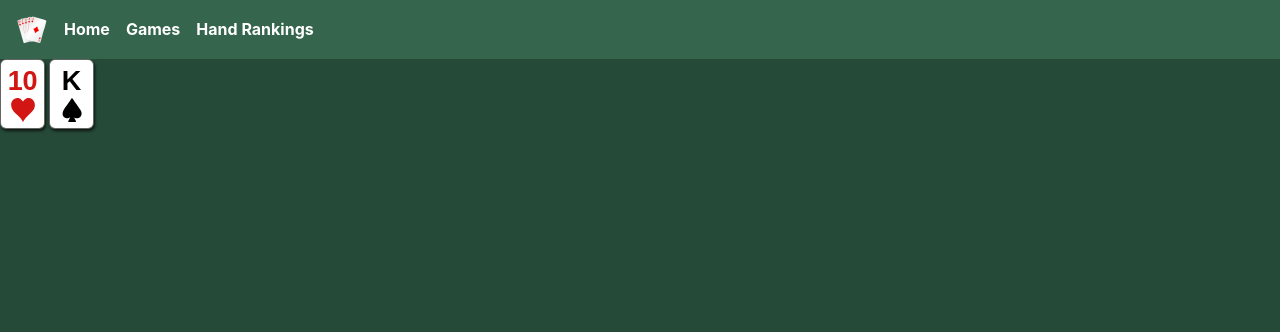
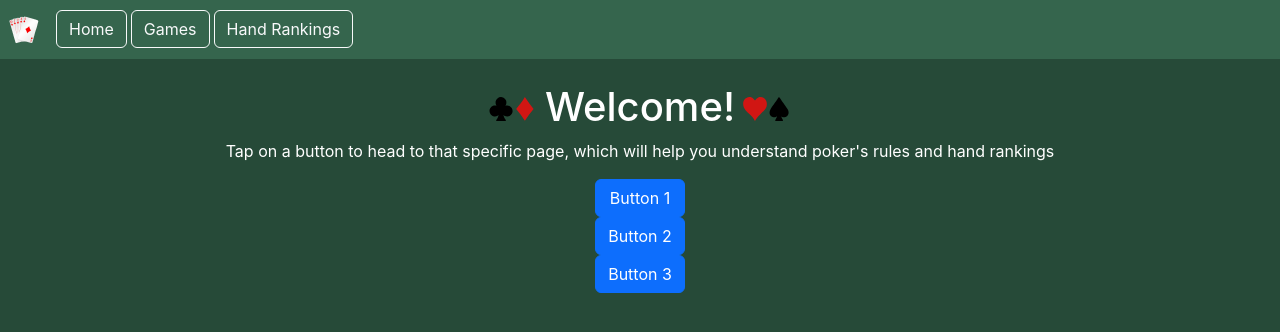
Before and after one commit to AplUSAndmINUS/poker-rules, a React (Create React App) app: page /home in a window 1280 px wide. Shown: the top 332 px of the page. Built offline with nearby package versions, Linux system fonts and the light colour scheme; a web font is replaced by a local one.

Commit message:
checkpoint

```diff
--- a/src/component/layout/layout.tsx
+++ b/src/component/layout/layout.tsx
@@ -1,5 +1,5 @@
 import React from 'react';
-import { Navbar } from 'react-bootstrap';
+import { Button, ButtonGroup, Navbar } from 'react-bootstrap';
 
 import logo from '../../assets/images/poker-hand.png';
 import { StyledAnchor } from './styled';
@@ -7,7 +7,7 @@ import { StyledAnchor } from './styled';
 export const NavBar = () => {
   return (
     <Navbar expand="md" style={{ backgroundColor: "#35654D" }}
-      className="navbar navbar-light sticky-top px-3">
+      className="navbar navbar-light sticky-top px-2">
       {/* <Container>
         <Button
           type="button"
@@ -39,10 +39,18 @@ export const NavBar = () => {
             width="32"
             height="32"
             alt="Poker Reference Guide logo" />
-        </Navbar.Brand>
-        <StyledAnchor className="nav-item nav-link active me-3" href="/home">Home</StyledAnchor>
-        <StyledAnchor className="nav-item nav-link me-3" href="/games">Games</StyledAnchor>
-        <StyledAnchor className="nav-item nav-link me-3" href="/rankings">Hand Rankings</StyledAnchor>
+      </Navbar.Brand>
+      <ButtonGroup aria-label="Navigation options">
+        <StyledAnchor className="nav-item nav-link active me-1" href="/home">
+          <Button variant="outline-light">Home</Button>
+        </StyledAnchor>
+        <StyledAnchor className="nav-item nav-link me-1" href="/games">
+          <Button variant="outline-light">Games</Button>
+        </StyledAnchor>
+        <StyledAnchor className="nav-item nav-link" href="/rankings">
+          <Button variant="outline-light">Hand Rankings</Button>
+        </StyledAnchor>
+      </ButtonGroup>
         {/* <StyledAnchor className="nav-item nav-link disabled me-3" href="/home">Glossary</StyledAnchor> */}
     </Navbar>
   )
--- /dev/null
+++ b/src/component/subheading/subheading.tsx
@@ -0,0 +1,12 @@
+import React from 'react';
+
+interface SubheadingProps {
+  isCentered?: boolean;
+  text?: string;
+}
+
+export const SubHeading = ({ isCentered = false, text = 'Subheading' }: SubheadingProps) => {
+  return <p className={isCentered ? 'mx-4 text-center' : 'mx-4'}>{text}</p>
+}
+
+export default SubHeading;
--- a/src/pages/hand-rankings/ranking-card/ranking-card.tsx
+++ b/src/pages/hand-rankings/ranking-card/ranking-card.tsx
@@ -54,7 +54,7 @@ export const RankingCard = ({
           value={card5.value} />
       </div>
       <h3 className="ps-3 mb-1">{heading}</h3>
-      <p className="mx-3 font-weight-bold" style={{ lineHeight: '20px' }}>{description}</p>
+      <p className="mx-3 font-weight-bold lh-sm">{description}</p>
     </Card>
   )
 };
--- a/src/pages/home/home.tsx
+++ b/src/pages/home/home.tsx
@@ -1,16 +1,22 @@
 import React from 'react';
+import { Button } from 'react-bootstrap';
 
-import Card from '../../component/card/card';
+import SubHeading from '../../component/subheading/subheading';
+import Title from '../../component/title/title';
 import './styles.scss';
 
 export const Home = () => {
   return (
-    <div style={{
-      display: 'flex',
-      flexDirection: 'row',
-      justifyContent: 'left',
-    }}>
-      <Card color="red" value={'10'} suit="heart" /><Card suit="spade" value={'K'}/>
+    <div className="d-flex flex-column align-items-center justify-content-center">
+      <Title heading='Welcome!' />
+      <SubHeading
+        isCentered={true}
+        text={`Tap on a button to head to that specific page, which will help you understand poker's rules and hand rankings`} />
+      <div className="d-flex flex-column align-items-space-between justify-content-center">
+        <Button>Button 1</Button>
+        <Button>Button 2</Button>
+        <Button>Button 3</Button>
+        </div>
     </div>)
 }
 
```
Also changed, not shown: src/component/subheading/styled.ts (added).
